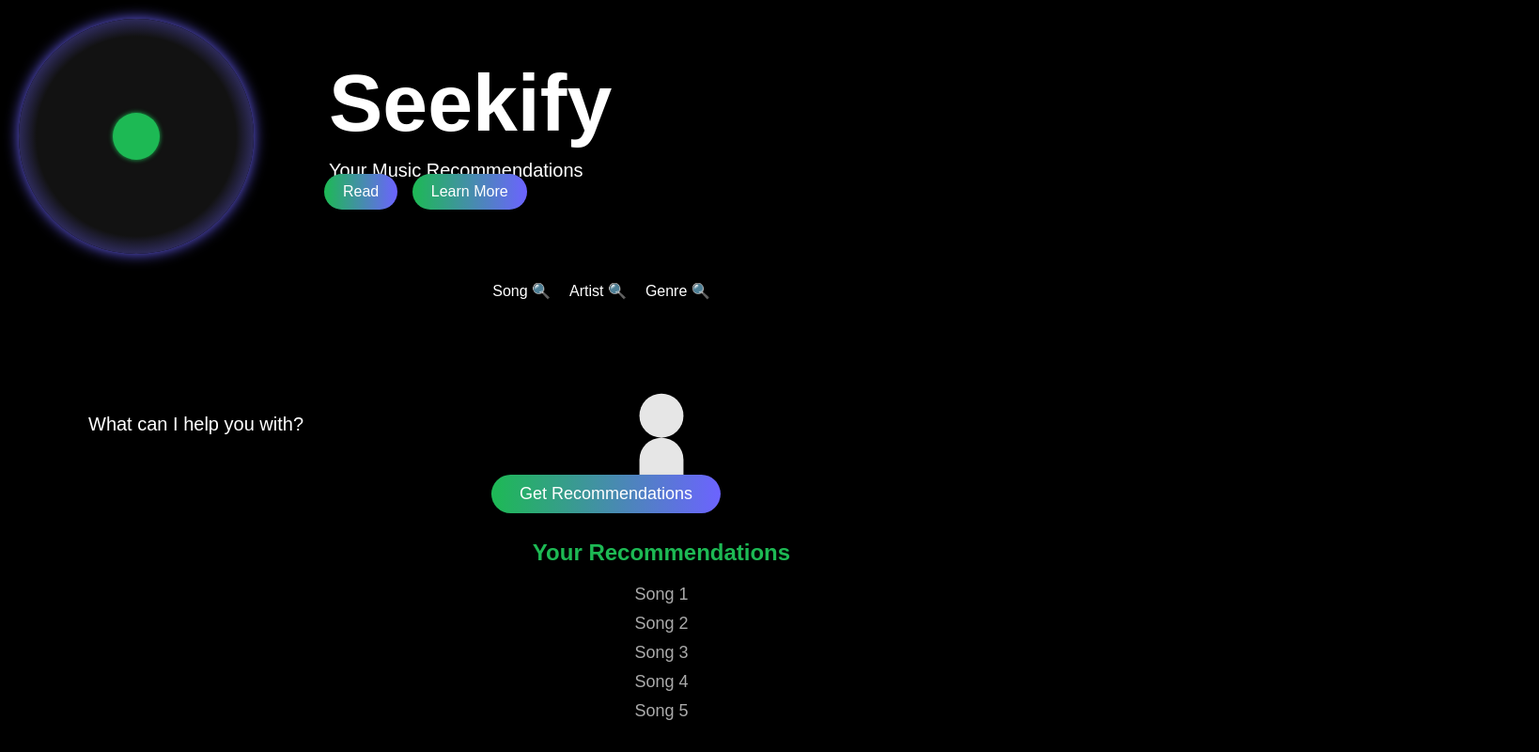
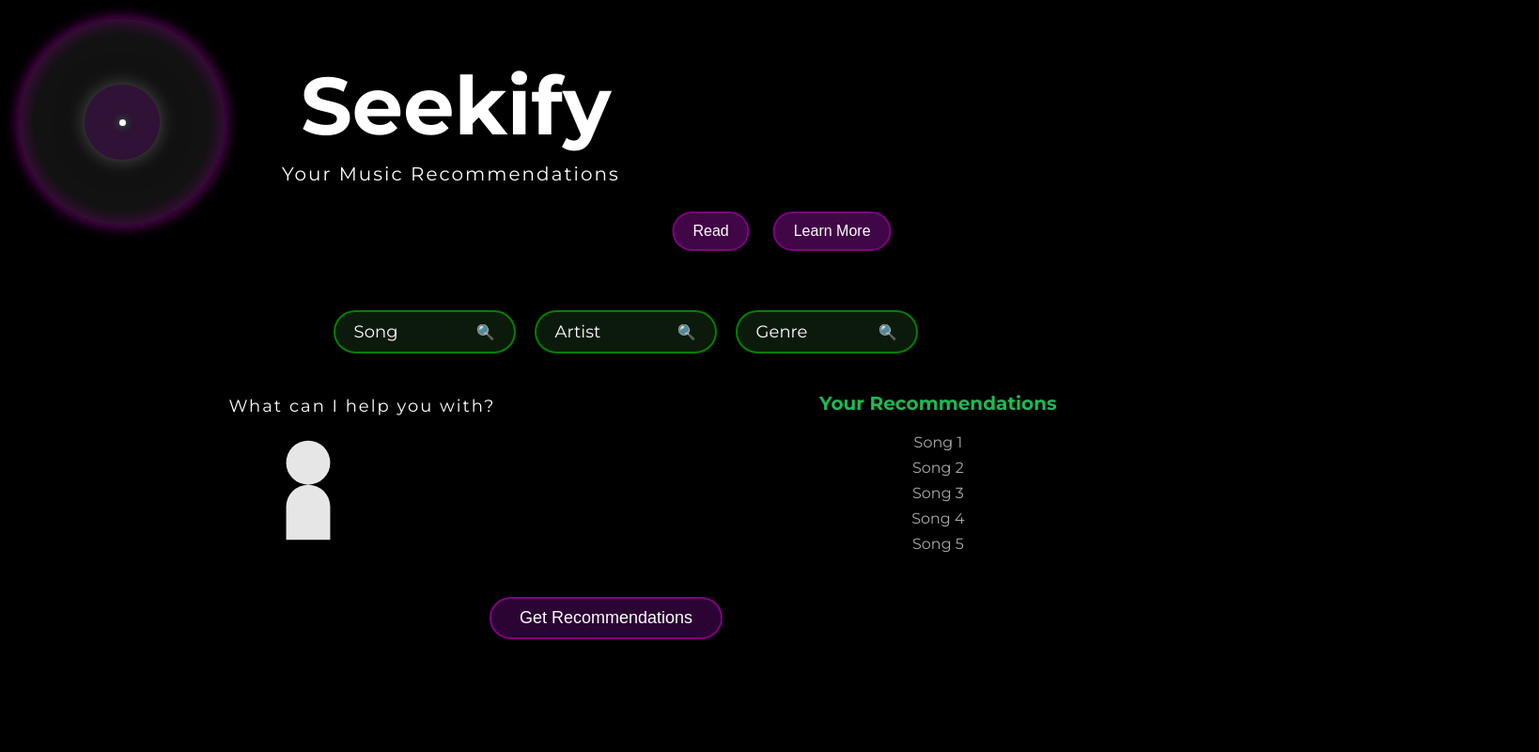
Before and after one commit to hayleezuba/Seekify, a plain HTML site: page index.html in a window 1280 px wide. Shown: the whole page at 94% size, 1638 px wide, since content can reach past the window. Drawn offline with Linux system fonts and the light colour scheme.

Commit message:
Update style.css

```diff
--- a/style.css
+++ b/style.css
@@ -1,7 +1,9 @@
+@import url('https://fonts.googleapis.com/css2?family=Montserrat:wght@400;700&display=swap');
+
 body {
     margin: 0;
     padding: 0;
-    font-family: Arial, sans-serif;
+    font-family: 'Montserrat', Arial, sans-serif;
     background-color: black;
     color: white;
     text-align: center;
@@ -18,26 +20,41 @@ header {
 }
 
 .turntable {
-    width: 250px;
-    height: 250px;
-    background: radial-gradient(circle, #121212 60%, #6c63ff 95%); /* Adds a gradient resembling a vinyl disc */
+    width: 220px;
+    height: 220px;
+    background: radial-gradient(circle, #121212 60%, purple 95%);
     border-radius: 50%;
-    position: absolute; /* Allows custom placement */
-    top: 20px; /* Distance from the top */
-    left: 20px; /* Distance from the left */
-    box-shadow: 0 0 15px #6c63ff; /* Adds a glowing effect */
+    position: absolute;
+    top: 20px;
+    left: 20px;
+    box-shadow: 0 0 15px purple;
     display: flex;
     align-items: center;
     justify-content: center;
 }
 
+.turntable::before {
+    content: '';
+    width: 80px; /* Size of the second inner circle */
+    height: 80px;
+    background: rgba(213, 21, 320, 0.15); /* Slightly darker for contrast */
+    border-radius: 50%;
+    position: absolute;
+    z-index: 1; /* Ensures it stays above the vinyl */
+    box-shadow: 0 0 20px rgba(255, 255, 255, 0.3), /* Soft white glow */
+                0 0 30px rgba(0, 0, 0, 0.5); /* Outer shadow for depth */
+}
+
+
 .turntable::after {
     content: '';
-    width: 50px;
-    height: 50px;
-    background: #1db954; /* Green center circle */
+    width: 7px; /* Smaller center circle */
+    height: 7px;
+    background: white; /* Adjusted opacity */
     border-radius: 50%;
-    box-shadow: 0 0 5px #1db954; /* Glowing effect for the center */
+    box-shadow: 0 0 8px rgba(29, 185, 84, 0.9);
+    position: absolute;
+    z-index: 2; /* Ensures it stays above the middle circle */
 }
 
 
@@ -47,26 +64,28 @@ h1 { /*Seekify*/
     text-align: right; /* Aligns text to the left */
     position: absolute; /* Allows custom placement */
     top: 50px; /* Adjust vertical position */
-    left: 340px; /* Moves it to the right */
+    left: 310px; /* Moves it to the right */
 }
-
 
 p { /* Your Music Recommendations */
     font-size: 20px;
     margin: 10px;
-    text-align: right; /* Aligns text to the left */
+    text-align: right; /* Aligns text to the right */
     position: absolute; /* Allows custom placement */
     top: 160px; /* Adjust vertical position */
-    left: 340px; /* Moves it to the right */
+    left: 290px; /* Moves it to the right */
+    letter-spacing: 2px; /* Adds spacing between letters */
+    line-height: 1.5; /* Increases spacing between lines */
 }
 
-.buttons { /* read and learn more abd Get Recommendations */
-    font-size: 20px;
-    margin: 20px 0;
-    text-align: right; /* Aligns text to the left */
-    position: absolute; /* Allows custom placement */
-    top: 160px; /* Adjust vertical position */
-    left: 340px; /* Moves it to the right */
+.buttons { /* read and learn more buttons */
+    display: flex; /* Align buttons horizontally */
+    justify-content: center; /* Center buttons on the page */
+    gap: 15px; /* Add space between buttons */
+    position: absolute;
+    top: 220px; /* Adjust position on the page */
+    left: 65%; /* Center horizontally */
+    transform: translateX(-50%);
 }
 
 button {
@@ -79,20 +98,28 @@ button {
 }
 
 .learn-more {
-    background: linear-gradient(to right, #1db954, #6c63ff);
-    color: white;
-    box-shadow: 0 4px 6px rgba(0, 0, 0, 0.3);
+    background: rgba(213, 21, 230, 0.3); /* Purple background */
+    border: 2px solid purple; /* Matching purple border */
+    color: white; /* Text color */
+    padding: 10px 20px; /* Padding for size */
+    border-radius: 25px; /* Rounded edges */
+    font-size: 16px; /* Text size */
+    cursor: pointer; /* Pointer cursor on hover */
+    box-shadow: 0 4px 6px rgba(0, 0, 0, 0.3); /* Adds a shadow */
+    transition: all 0.3s ease; /* Smooth hover effect */
 }
 
 .learn-more:hover {
-    opacity: 0.9;
+    background: rgba(213, 21, 230, 0.2); /* Slightly darker on hover */
+    border-color: #ffffff; /* Change border to white on hover */
 }
+
 
 nav { /* this is 'song artist and genre */
     position: absolute; /* Allows custom placement */
-    top: 300px; /* Moves it further down */
-    left: 0; /* Aligns it with the center of the screen */
-    width: 100%; /* Ensures it spans the full width of the container */
+    top: 330px; /* Moves it further down */
+    left: -8%; /* Aligns it with the center of the screen */
+    width: 120%; /* Ensures it spans the full width of the container */
     margin: 0 auto;
     display: flex;
     justify-content: center;
@@ -110,25 +137,54 @@ nav a:hover {
     text-decoration: underline;
 }
 
+.bubble {
+    display: flex; /* Aligns text and icon in a row */
+    align-items: center; /* Vertically centers the text and icon */
+    justify-content: space-between; /* Ensures space between text and icon */
+    background: rgba(60, 130, 55, 0.2); /* Light purple background */
+    border: 2px solid green; /* Purple border */
+    border-radius: 25px; /* Rounded edges for bubble effect */
+    padding: 10px 20px; /* Padding for spacing */
+    color: white; /* Text color */
+    font-size: 18px; /* Text size */
+    font-family: 'Montserrat', Arial, sans-serif; /* Matches overall font */
+    width: 150px; /* Fixed width for uniform bubbles */
+    cursor: pointer; /* Pointer cursor for interactivity */
+    box-shadow: 0 4px 6px rgba(0, 0, 0, 0.3); /* Shadow for a lifted effect */
+    transition: all 0.3s ease; /* Smooth hover transition */
+}
+
+.bubble:hover {
+    background: rgba(70, 99, 20, 0.4); /* Darker background on hover */
+}
+
+.search-icon {
+    margin-left: 10px; /* Adds space between text and icon */
+    font-size: 16px; /* Icon size */
+    color: white; /* Matches the bubble text color */
+}
+
+
 .recommendations {
     position: absolute; /* Allows precise placement */
     top: 400px; /* Moves the entire section further down */
+    left: 28%;
     width: 100%; /* Ensures it spans the full width */
     text-align: center; /* Centers the content */
 }
 
-.recommendations p { /* what can i help you with*/
+.recommendations p { /* What can I help you with */
     position: absolute; /* Allows precise placement */
-    top: 30px; /* Adjusts how far down the text appears */
-    left: 20px; /* Moves the text to the left */
-    font-size: 20px; /* Adjusts font size if necessary */
+    top: 9px; /* Move it higher */
+    left: -125px; /* Move it further to the left */
+    font-size: 18px; /* Adjust font size slightly */
     color: white; /* Ensures visibility */
+    text-align: left; /* Align the text to the left */
 }
-
 
 .rec-list h2 {
     color: #1db954;
-    font-size: 24px;
+    font-size: 20px; /* Smaller font size for "Your Recommendations" */
     margin-bottom: 10px;
 }
 
@@ -140,25 +196,42 @@ nav a:hover {
 }
 
 .rec-list li {
-    margin: 10px 0; /* Adds spacing between list items */
-    font-size: 18px; /* Slightly larger font for better readability */
+    margin: 8px 0; /* Reduces spacing between list items */
+    font-size: 16px; /* Smaller font size for the list items */
 }
 
-.get-recommendations { /* get recommendations button */
-    background: linear-gradient(to right, #1db954, #6c63ff);
-    color: white;
-    border: none;
-    padding: 10px 30px;
-    font-size: 18px;
-    border-radius: 25px;
-    cursor: pointer;
-    box-shadow: 0 4px 6px rgba(0, 0, 0, 0.3);
-    position: absolute; /* Allows precise placement */
-    top: 500px; /* Moves the button further down */
-    left: 50%; /* Centers the button horizontally */
-    transform: translateX(-50%); /* Adjust for perfect centering */
+.get-recommendations {
+    background: rgba(213, 21, 320, 0.2); /* Purple background */
+    border: 2px solid purple; /* Matching purple border */
+    color: white; /* Text color */
+    padding: 10px 30px; /* Padding for size */
+    border-radius: 25px; /* Rounded edges */
+    font-size: 18px; /* Text size */
+    cursor: pointer; /* Pointer cursor on hover */
+    box-shadow: 0 4px 6px rgba(0, 0, 0, 0.3); /* Adds a shadow */
+    transition: all 0.3s ease; /* Smooth hover effect */
+    position: absolute; /* Keeps it positioned precisely */
+    top: 630px; /* Moves it further down */
+    left: 50%; /* Centers it horizontally */
+    transform: translateX(-50%); /* Ensures centering */
 }
 
 .get-recommendations:hover {
-    opacity: 0.9;
+    background: rgba(108, 99, 255, 1); /* Slightly darker on hover */
+    border-color: #ffffff; /* Change border to white on hover */
 }
+
+
+
+.ai-icon {
+    position: absolute;
+    top: 50px; /* Adjust vertical position */
+    left: -105px; /* Adjust horizontal position */
+    width: 150px; /* Avatar size */
+    height: 150px;
+}
+
+.ai-icon svg {
+    width: 100%; /* Ensure SVG fills the container */
+    height: 100%;
+}
```
